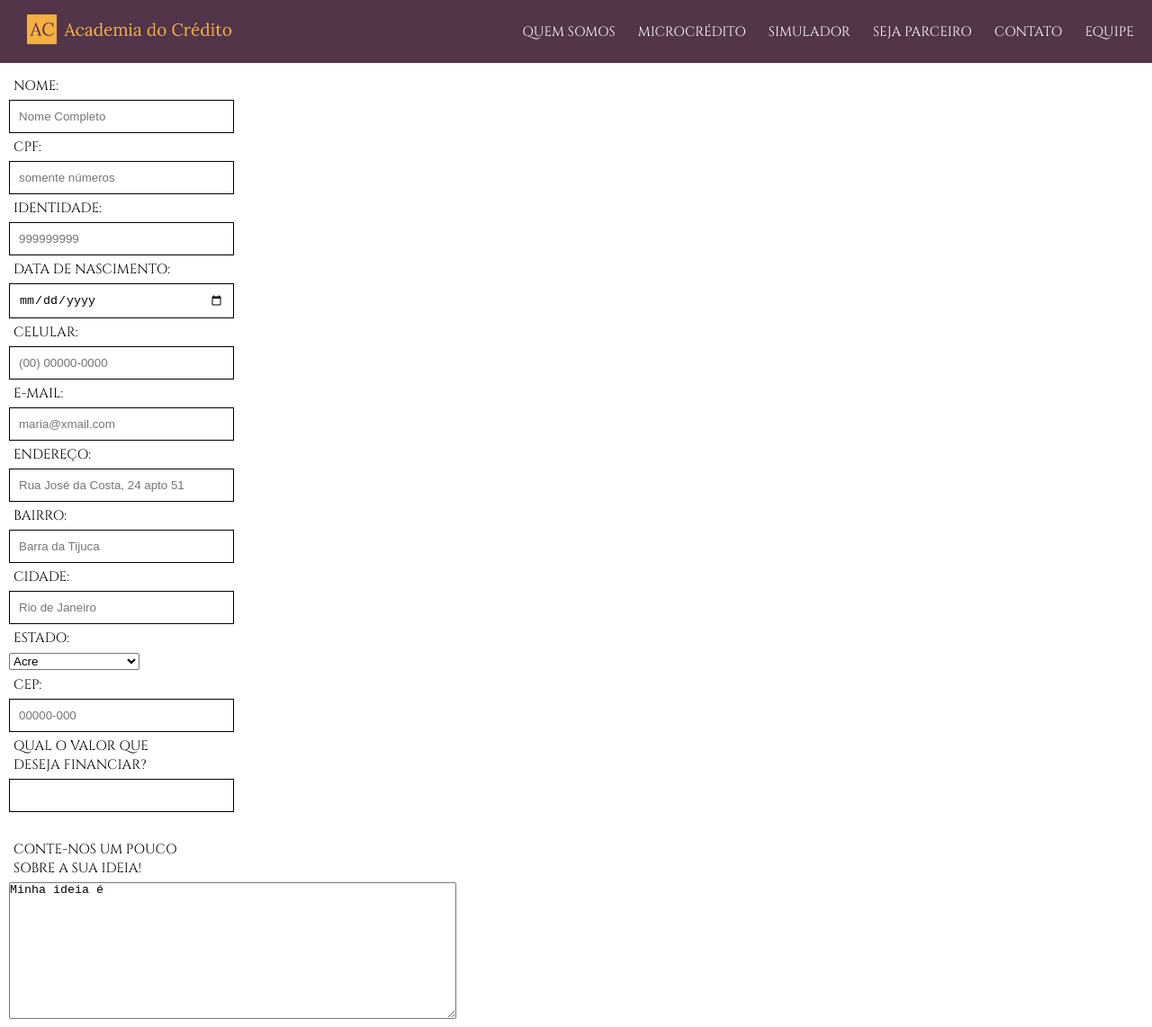
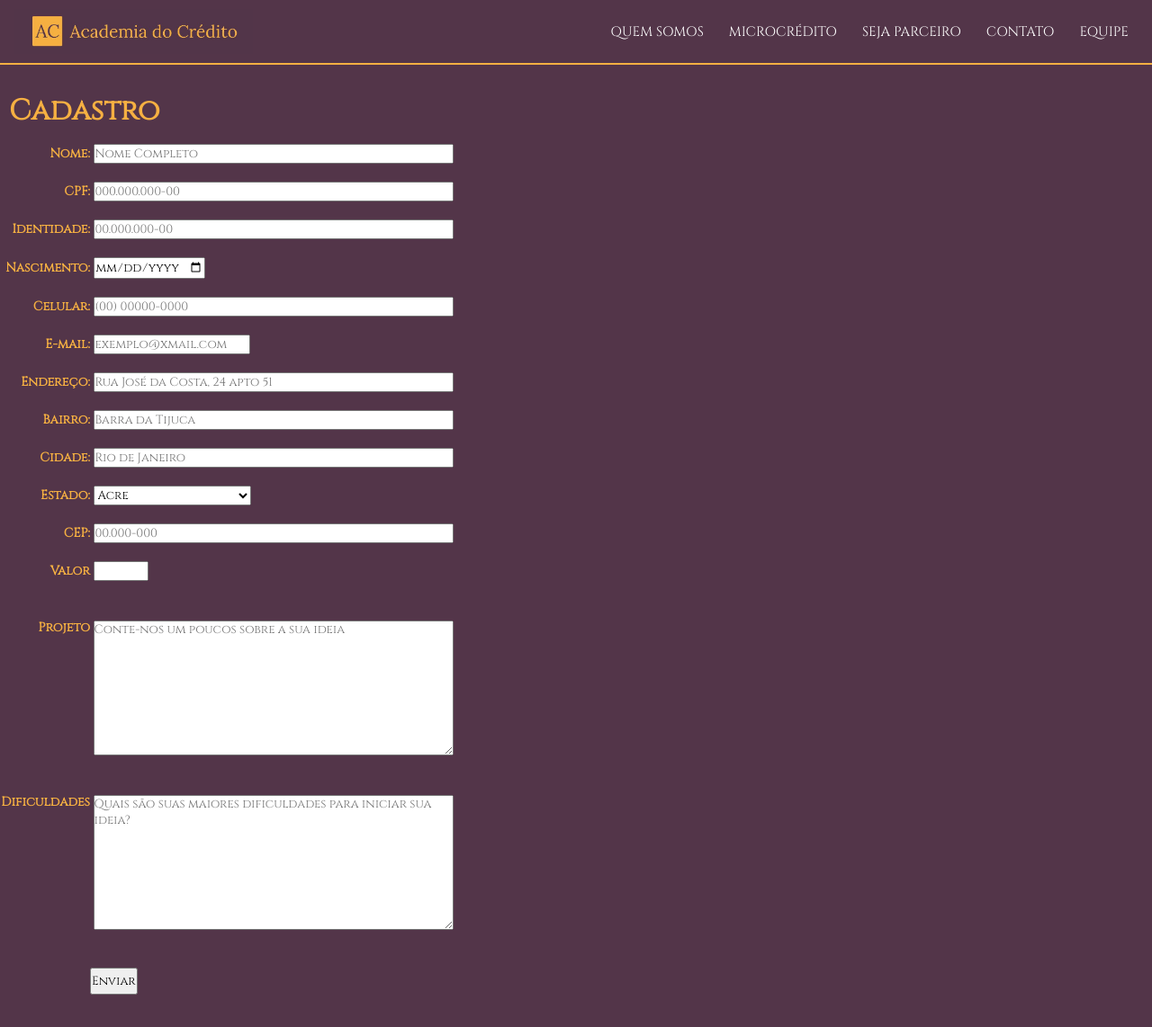
Before and after one commit to marcelessilva/Hackthon-AcademiaCredito, a website: page formulario/index.html in a window 1280 px wide. Shown: the top 1142 px of the page at 90% size. After the commit the page ends 1121 px from the top, so only its background shows below. Drawn offline with Linux system fonts and the light colour scheme; a web font is replaced by a local one.

Commit message:
ajustes na pagina de formulario

```diff
--- a/assets/js/formulario.js
+++ b/assets/js/formulario.js
@@ -8,7 +8,7 @@ function post(url, body){
     request.send(JSON.stringify(body))
 
     request.onload = function() {
-        console.log(this.responseText)
+        alert(this.responseText)
     }
 
     return request.responseText
--- a/formulario/index.html
+++ b/formulario/index.html
@@ -1,23 +1,23 @@
 <!DOCTYPE html>
-<html lang="pt-br">
+<html lang="en">
 
 <head>
     <meta charset="UTF-8">
-    <link rel="icon" type="image/x-icon" href="./icon/favicon-16x16.png" />
+    <meta http-equiv="X-UA-Compatible" content="IE=edge">
     <meta name="viewport" content="width=device-width, initial-scale=1.0">
-    <link rel="stylesheet" href="../assets/css/stylecurso.css">
-    <meta name="viewport" content="width=device-width, initial-scale=1.0" />
-    <link rel="icon" type="image/x-icon" href="../assets/icon/favicon-32x32.png" />
-    <link rel="stylesheet" href="../assets/css/style.css" />
-    <link rel="stylesheet" href="../assets/css/responsive.css" />
-    <link rel="stylesheet" href="../assets/css/formulario.css" />
-    <title>Academia do crédito</title>
+    <link rel="stylesheet" type="text/css" href="./style.css">
+    <title>Formulário de Adesão</title>
 </head>
 
 <body>
     <header id="navegador_inicial">
         <div class="container">
-            <a href="/"><img src="../assets/logos/logo1.JPG" alt="logo" /></a>
+            <img src="../assets/Logos/logo1.JPG" alt="logo" />
+            <form>
+                <a href="../index.html">
+                    <input type="button" id="btn-mainpage"/>
+                </a>
+            </form>
                     <nav id="container-nav">
                         <button aria-label="Abrir Menu" id="btn-mobile" aria-haspopup="true" aria-controls="menu"
                                             aria-expanded="false">
@@ -25,43 +25,43 @@
                         </button>
                         <ul class="menu" role="menu">
                             <li>
-                        <a href="#QuemSomos">Quem Somos</a>
+                                <a href="../QuemSomos/index.html">Quem Somos</a>
                             </li>
                             <li>
-                        <a href="/curso">Microcrédito</a>
+                                <a href="../curso/index.html">Microcrédito</a>
                             </li>
                             <li>
-                        <a href="/simulador">Simulador</a>
+                                <a href="../apoiador/index.html">Seja Parceiro</a>
                             </li>
                             <li>
-                        <a href="#SejaParceiro">Seja Parceiro</a>
+                                <a href="../QuemSomos/index.html">Contato</a>
                             </li>
                             <li>
-                        <a href="#contato">Contato</a>
+                                <a href="../equipe/equipe.html">Equipe</a>
                             </li>
-                    <li>
-                        <a href="#equipe">Equipe</a>
                         </ul>
                     </nav>
         </div>
     </header>
+    <div id="cadastro">
+    <h1>Cadastro</h1>
+    </div>
 
-    <section id="formulario">
     <form  onsubmit="cadastrarRequerente(event)">
         <div>
-                <label for="nome" >Nome:</label>
+            <label for="nome">Nome:</label>
             <input type="text" id="nome" placeholder="Nome Completo" required>
         </div>
         <div>
             <label for="cpf">CPF:</label>
-                <input type="number" id="cpf" maxlength="11" placeholder="somente números" required>
+            <input type="text" id="cpf" maxlength="14" placeholder="000.000.000-00" required>
         </div>
         <div>
             <label for="rg">Identidade:</label>
-                <input type="text" id="rg" maxlength="9" placeholder="999999999" required>
+            <input type="text" id="rg" maxlength="13" placeholder="00.000.000-00" required>
         </div>
         <div>
-                <label for="dataNascimento">Data de Nascimento:</label>
+            <label for="dataNascimento">Nascimento:</label>
             <input type="date" id="dataNascimento" maxlength="10" required>
         </div>
         <div>
@@ -70,7 +70,7 @@
         </div>
         <div>
             <label for="email">E-mail:</label>
-                <input type="email" id="email" placeholder="maria@xmail.com" required>
+            <input type="email" id="email" placeholder="exemplo@xmail.com" required>
         </div>
         <div>
             <label for="endereco">Endereço:</label>
@@ -119,30 +119,30 @@
         </div>
         <div>
             <label for="cep">CEP:</label>
-                <input type="text" id="cep" maxlength="9" placeholder="00000-000" required>
+            <input type="text" id="cep" maxlength="10" placeholder="00.000-000" required>
         </div>
         <div>
-                <label for="valorFinanciamento"> Qual o valor que deseja financiar? </label>
+            <label for="valorFinanciamento">Valor</label>
             <input type="number" id="valorFinanciamento" min="1" max="5000" required>
         </div> <br>
         <div>
-                <label for="projeto">Conte-nos um pouco sobre a sua ideia!</label>
-                <textarea name="projeto" id="projeto" cols="60" rows="10" required>Minha ideia é</textarea>
+            <label for="projeto">Projeto</label>
+            <textarea name="projeto" id="projeto" cols="60" rows="10" placeholder="Conte-nos um poucos sobre a sua ideia" required></textarea>
         </div> <br>
         <div>
-                <label for="dificuldades">Quais são suas maiores dificuldades para iniciar sua ideia?</label>
-                <textarea name="dificuldades" id="dificuldades" cols="60" rows="10" required>Minhas dificuldades são </textarea>
+            <label for="dificuldades">Dificuldades</label>
+            <textarea name="dificuldades" id="dificuldades" cols="60" rows="10" placeholder="Quais são suas maiores dificuldades para iniciar sua ideia?" required></textarea>
         </div> <br>
 
         <div>
-                <button type="submit">Enviar</button>
+            <button id="botao" type="submit">Enviar</button>
         </div>
 
     </form>
-    </section>
+    <script  src="../assets/js/menu.js"></script>
+    <script  src="../assets/js/formulario.js"></script>
 
-    <script src="../assets/js/menu.js"></script>
-    <script src="../assets/js/formulario.js"></script>
+
 </body>
 
 </html>
```
Lines whose indentation alone changed are shown as unchanged.
